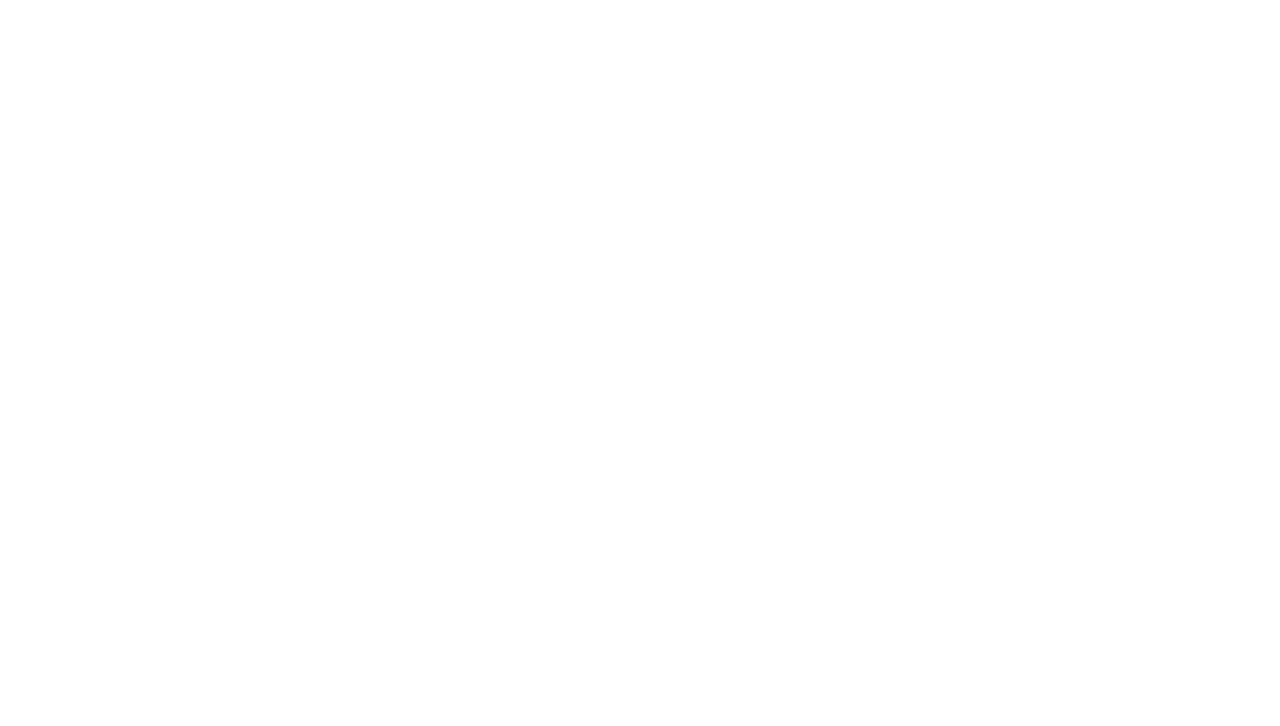
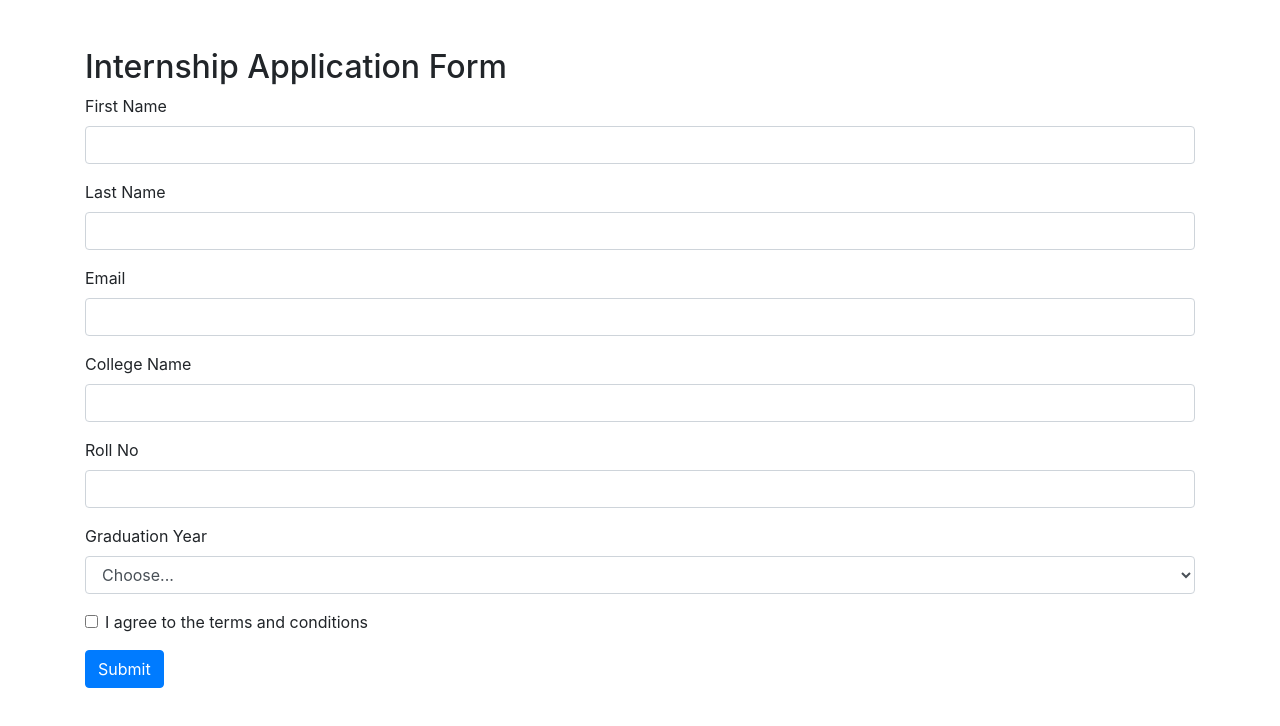
Before and after one commit to acciojob/bootstrap-form-easy-RajnandaniPawar, a website: page main.html in a window 1280 px wide. Drawn offline with nearby package versions, Linux system fonts and the light colour scheme.

Commit message:
created a submission

```diff
--- a/main.html
+++ b/main.html
@@ -3,11 +3,84 @@
 <html>
 
 <head>
+	    <link rel="stylesheet" href="https://stackpath.bootstrapcdn.com/bootstrap/4.5.2/css/bootstrap.min.css">
 	<link rel="stylesheet" href="styles.css">
 </head>
 
 <body>
 	<!-- the entire body must be written by student -->
+
+        <div class="container mt-5">
+        <h2>Internship Application Form</h2>
+        <form class="needs-validation" novalidate>
+            <!-- First Name -->
+            <div class="form-group">
+                <label for="first-name-input">First Name</label>
+                <input type="text" class="form-control" id="first-name-input" required>
+                <div class="invalid-feedback">
+                    Please enter your first name.
+                </div>
+            </div>
+            <!-- Last Name -->
+            <div class="form-group">
+                <label for="last-name-input">Last Name</label>
+                <input type="text" class="form-control" id="last-name-input" required>
+                <div class="invalid-feedback">
+                    Please enter your last name.
+                </div>
+            </div>
+            <!-- Email -->
+            <div class="form-group">
+                <label for="email-input">Email</label>
+                <input type="email" class="form-control" id="email-input" required>
+                <div class="invalid-feedback">
+                    Please enter a valid email address.
+                </div>
+            </div>
+            <!-- College Name -->
+            <div class="form-group">
+                <label for="college-input">College Name</label>
+                <input type="text" class="form-control" id="college-input" required>
+                <div class="invalid-feedback">
+                    Please enter your college name.
+                </div>
+            </div>
+            <!-- Roll No -->
+            <div class="form-group">
+                <label for="roll-no-input">Roll No</label>
+                <input type="text" class="form-control" id="roll-no-input" required>
+                <div class="invalid-feedback">
+                    Please enter your roll number.
+                </div>
+            </div>
+            <!-- Graduation Year -->
+            <div class="form-group">
+                <label for="graduation-year-input">Graduation Year</label>
+                <select class="form-control" id="graduation-year-input" required>
+                    <option value="">Choose...</option>
+                    <option value="2020">2020</option>
+                    <option value="2021">2021</option>
+                    <option value="2022">2022</option>
+                    <option value="2023">2023</option>
+                </select>
+                <div class="invalid-feedback">
+                    Please select your graduation year.
+                </div>
+            </div>
+            <!-- Conditions Checkbox -->
+            <div class="form-group form-check">
+                <input type="checkbox" class="form-check-input" id="conditions-checkbox" required>
+                <label class="form-check-label" for="conditions-checkbox">I agree to the terms and conditions</label>
+                <div class="invalid-feedback">
+                    You must agree to the terms and conditions.
+                </div>
+            </div>
+            <!-- Submit Button -->
+            <button type="submit" class="btn btn-primary">Submit</button>
+        </form>
+    </div>
+
+
     <script type="text/javascript" src="./script.js">
 </script>
 
```
